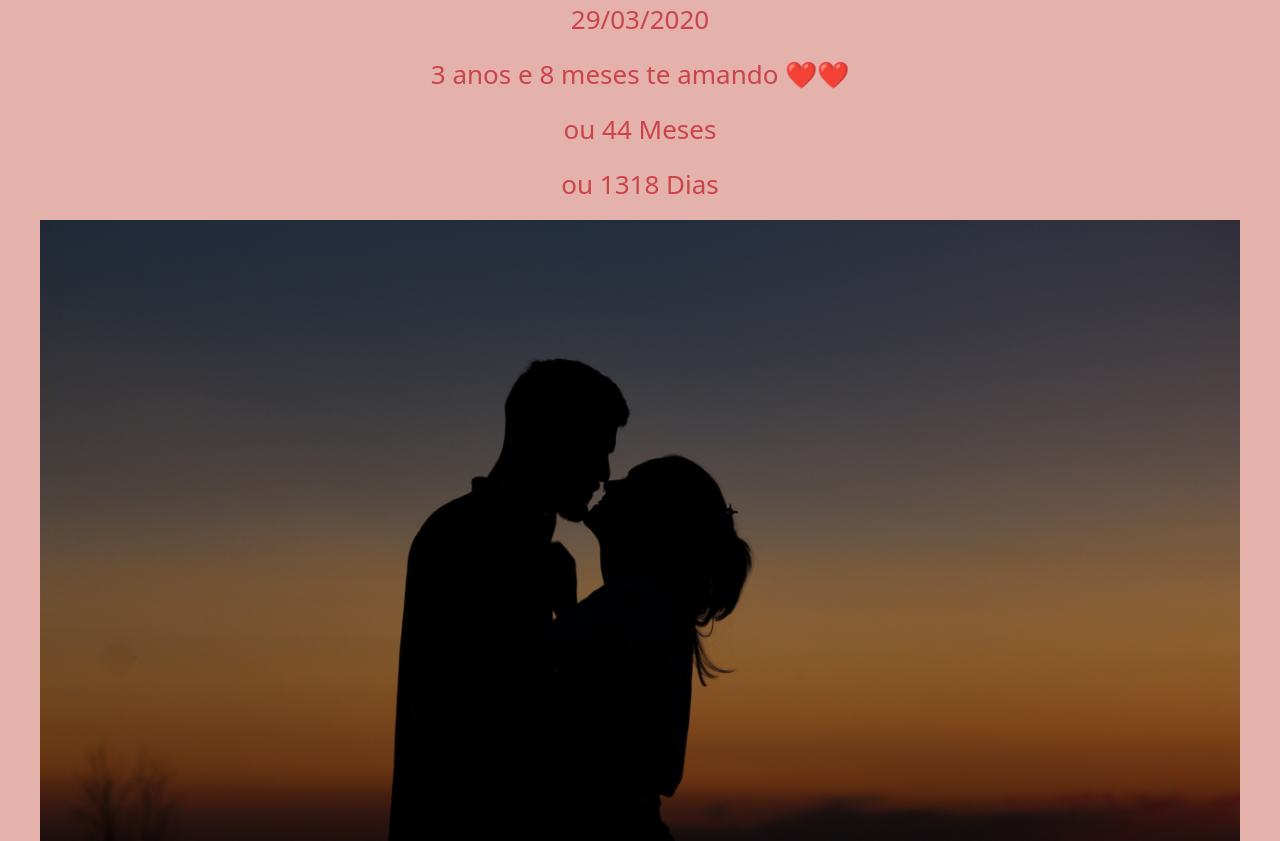
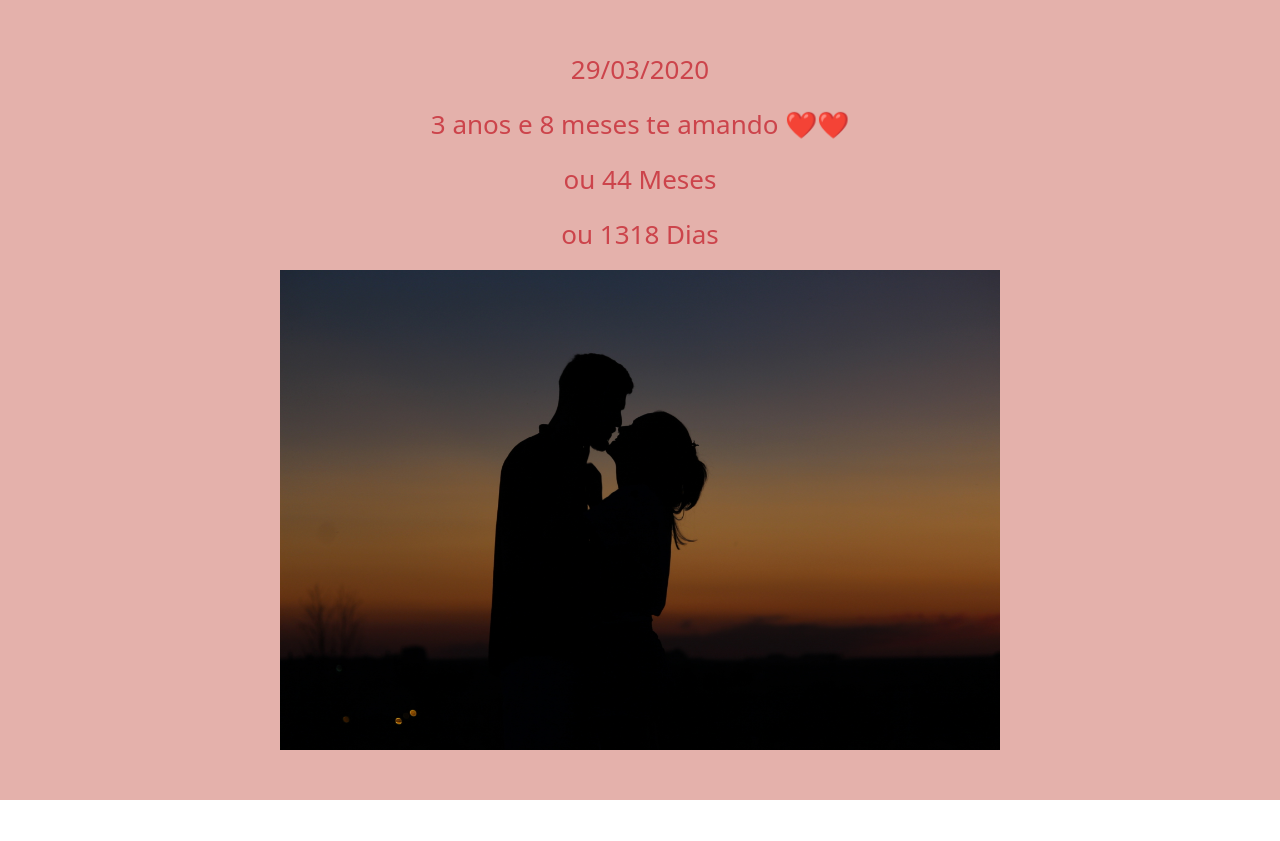
Before and after one commit to Gustavobedimm/app-data, a React (Create React App) app: page / in a window 1280 px wide. Shown: the top 841 px of the page. After the commit the page ends 800 px from the top, so only its background shows below. Built offline with nearby package versions, Linux system fonts and the light colour scheme.

Commit message:
arrumando foto

```diff
--- a/src/App.css
+++ b/src/App.css
@@ -3,7 +3,7 @@
 }
 
 .App-logo {
-  height: 100vmin;
+  height: 60vmin;
   pointer-events: none;
 }
 
@@ -15,7 +15,7 @@
 
 .App-header {
   background-color: #e4b1ab;
-  min-height: 80vh;
+  min-height: 100vh;
   display: flex;
   flex-direction: column;
   align-items: center;
```
